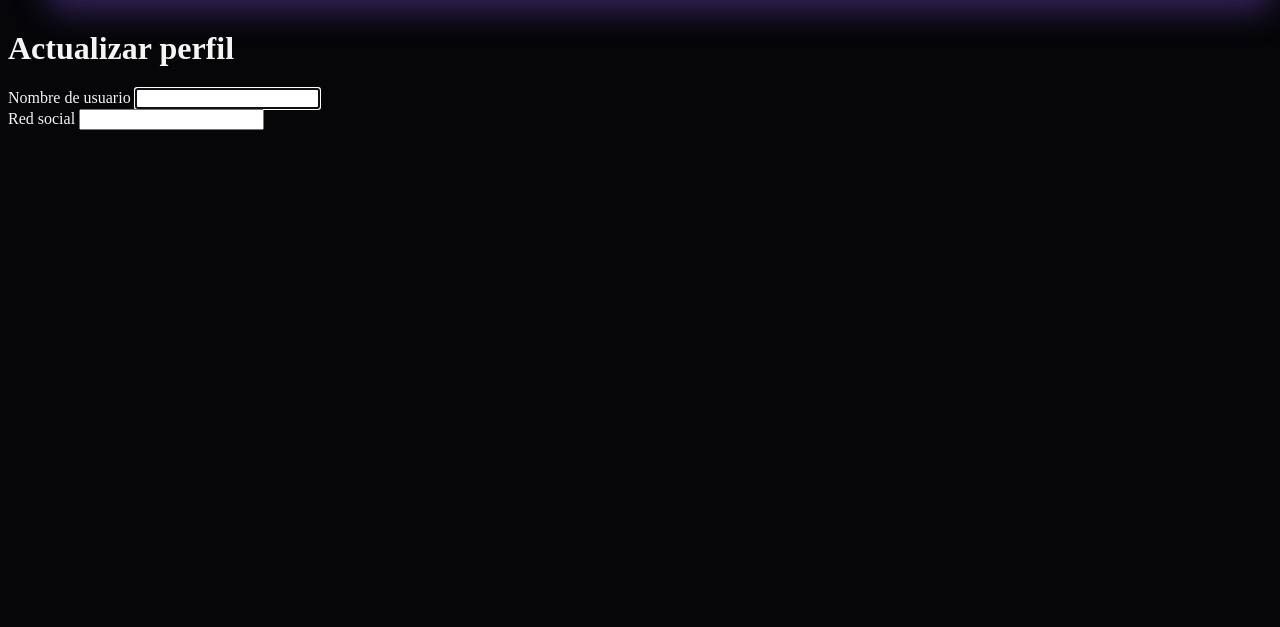
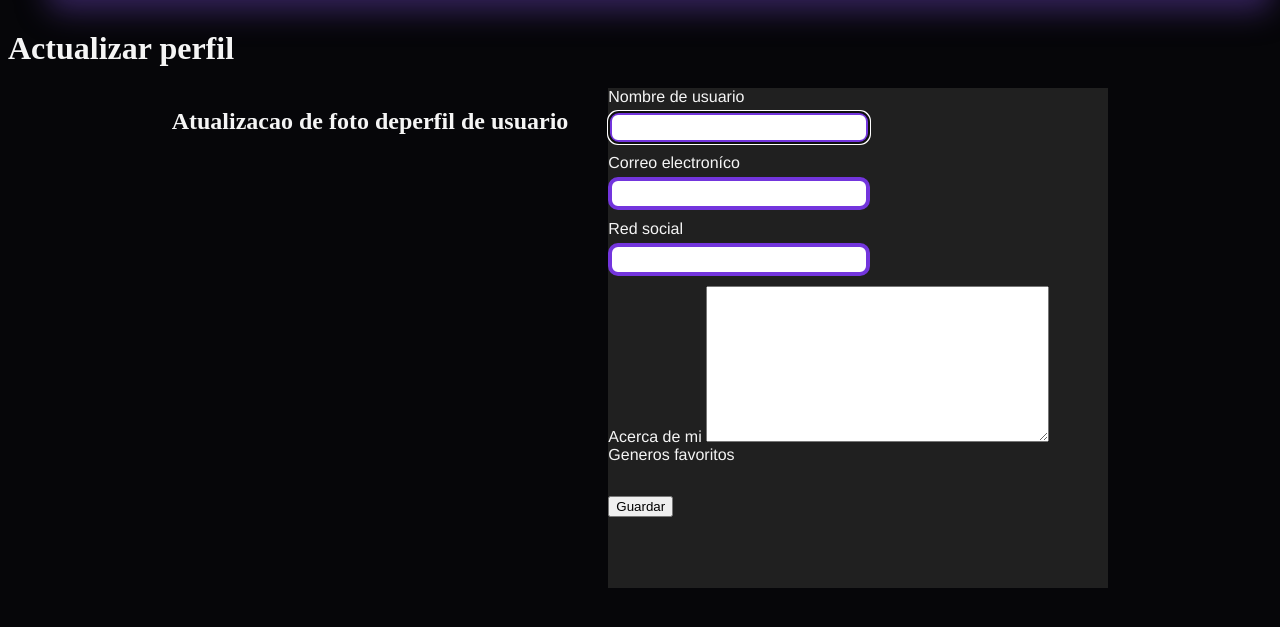
Before and after one commit to ELDani45/Blood-Ink, a Django app: template account/templates/act_profile.html in a window 1280 px wide. Shown: the part 102-729 px from the top of the page. Run offline with Django 5.2, Linux system fonts and the light colour scheme; the template is opened without the code that fills it: values that come from a table or form of the project are taken from there, others are empty.

Commit message:
campos de actualizar perfil , listo

```diff
--- a/account/forms.py
+++ b/account/forms.py
@@ -1,11 +1,17 @@
 from account.models import Profile
+from novels.models import Genero
 from django import forms
 
 
 class Form_edit_profile(forms.ModelForm):
+    favorite_genes = forms.ModelMultipleChoiceField(queryset=Genero.objects.all(), widget=forms.CheckboxSelectMultiple(attrs={
+        'class': 'favorite_genes_input'
+    }))
+
     class Meta:
         model = Profile
-        fields = ['social_network', 'about_me', 'image_profile']
+        fields = ['social_network', 'about_me',
+                  'image_profile', 'favorite_genes']
         widgets = {
             'social_network': forms.TextInput(attrs={
                 'class': 'social_network_input'
@@ -15,7 +21,8 @@ class Form_edit_profile(forms.ModelForm):
                 'class': 'about_me_input'
             }),
             'image_profile': forms.ClearableFileInput(attrs={
-                'class': 'image_profile_input'
-            })
+                'class': 'genres-grid'
+            }),
+
 
         }
--- a/account/models.py
+++ b/account/models.py
@@ -14,6 +14,8 @@ class Profile(models.Model):
     )
     social_network = models.TextField(max_length=20, blank=True)
     about_me = models.CharField(max_length=200, blank=True)
+    favorite_genes = models.ManyToManyField(
+        'novels.Genero', related_name='generos', blank=True)
 
     def __str__(self):
         return str(self.user)
--- a/account/static/styles/actualizar_profile.css
+++ b/account/static/styles/actualizar_profile.css
@@ -1,9 +1,41 @@
+main{
+    display: flex;
+    justify-content: center;
+    gap: 40px;
+}
+label{
+    font-family: 'Franklin Gothic Medium', 'Arial Narrow', Arial, sans-serif;
+}
+.box-main-upload_profile{
+    background-color: #202020;
+    width: 500px;
+    height: 500px;
+}
+
 .input{
-    color: yellow;
+    color: black;
+    font-family: Arial, Helvetica, sans-serif;
+    font-size: 20px;
+    border: 4px solid #7335DD;
+    border-radius: 10px;
+    width:250px;
+    text-align: center;
+    font-weight: bold;
+    margin-top: 5px;
+    margin-bottom: 10px;
 }
 /* input de la red social de usuario  */
 .social_network_input{
-
+    margin-bottom: 10px;
+    margin-top: 5px;
+    color: black;
+    font-family: Arial, Helvetica, sans-serif;
+    font-size: 20px;
+    border: 4px solid #7335DD;
+    border-radius: 10px;
+    width:250px;
+    text-align: center;
+    font-weight: bold;
 }
 /* input de acerca de mi del usuario */
 .about_me_input{
@@ -13,3 +45,23 @@
 .image_profile_input{
 
 }
+/* Input de generos favoritos del usuario */
+.favorite_genes_input{
+
+}
+
+/* Esto afecta al <ul> que crea Django */
+.lista-generos {
+    display: grid;
+    grid-template-columns: repeat(auto-fill, minmax(150px, 1fr)); /* Crea columnas automáticas */
+    gap: 1px;
+    list-style: none; /* Quita los puntitos negros */
+    padding: 0;
+}
+
+/* Esto afecta a los <li> que Django mete adentro automáticamente */
+.lista-generos li {
+    display: flex;
+    align-items: center;
+    padding: 1px;
+}
--- a/account/templates/act_profile.html
+++ b/account/templates/act_profile.html
@@ -11,6 +11,9 @@
   <h1>Actualizar perfil</h1>
 </head>
 <main>
+  <div class="">
+    <h2>Atualizacao de foto deperfil de usuario</h2>
+  </div>
   <div class="box-main-upload_profile">
     <!-- Inicio del formulario -->
     <form action="POST">
@@ -18,18 +21,44 @@
       <!---->
       {{ user_fields.non_field_errors }}
       <!-- NOTA: errores de ususario: pendiente por investigar como se llama los errores teniendo en cuenta que estamos llamando dos formularios en la vista -->
-      <!---->
+      <!-- cambko de nombre de usuario  -->
       <section class="input-username">
-        <!-- cambko de nombre de usuario  -->
-        <label>Nombre de usuario</label>
+        <label>Nombre de usuario</label> <br />
         {{ user_fields.username }}
+      </section>
+      <section class="input-email">
+        <label>Correo electroníco</label> <br />
+        {{ user_fields.email }}
       </section>
       <!-- cambio de red social de usuario -->
       <section>
-        <label>Red social</label>
+        <label>Red social</label> <br />
         {{ form.social_network }}
       </section>
-      <!---->
+      <!-- Input de about me  -->
+      <section>
+        <label>Acerca de mi</label>
+        {{ form.about_me }}
+      </section>
+      <!-- generos favoritos  -->
+      <section>
+        <label>Generos favoritos</label>
+        <ul class="lista-generos">
+          {% for checkbox in form.favorite_genes %}
+          <li>
+            {{ checkbox.tag }}
+            <!-- El cuadrito -->
+            <label for="{{ checkbox.id_for_label }}"
+              >{{ checkbox.choice_label }}</label
+            >
+          </li>
+          {% endfor %}
+        </ul>
+      </section>
+      <!-- boton de save -->
+      <a class="" href="">
+        <button>Guardar</button>
+      </a>
     </form>
   </div>
 </main>
```
Also changed, not shown: account/views.py (+4 -3 lines).
